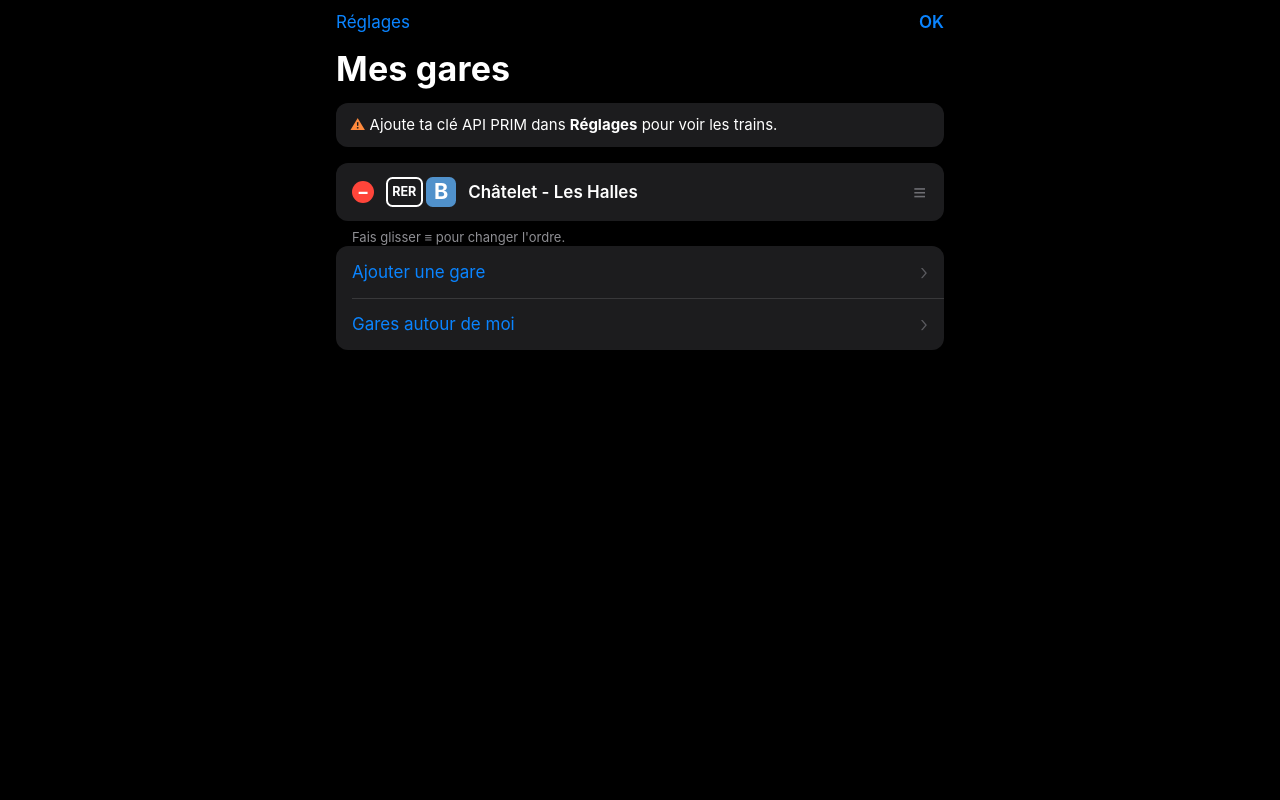
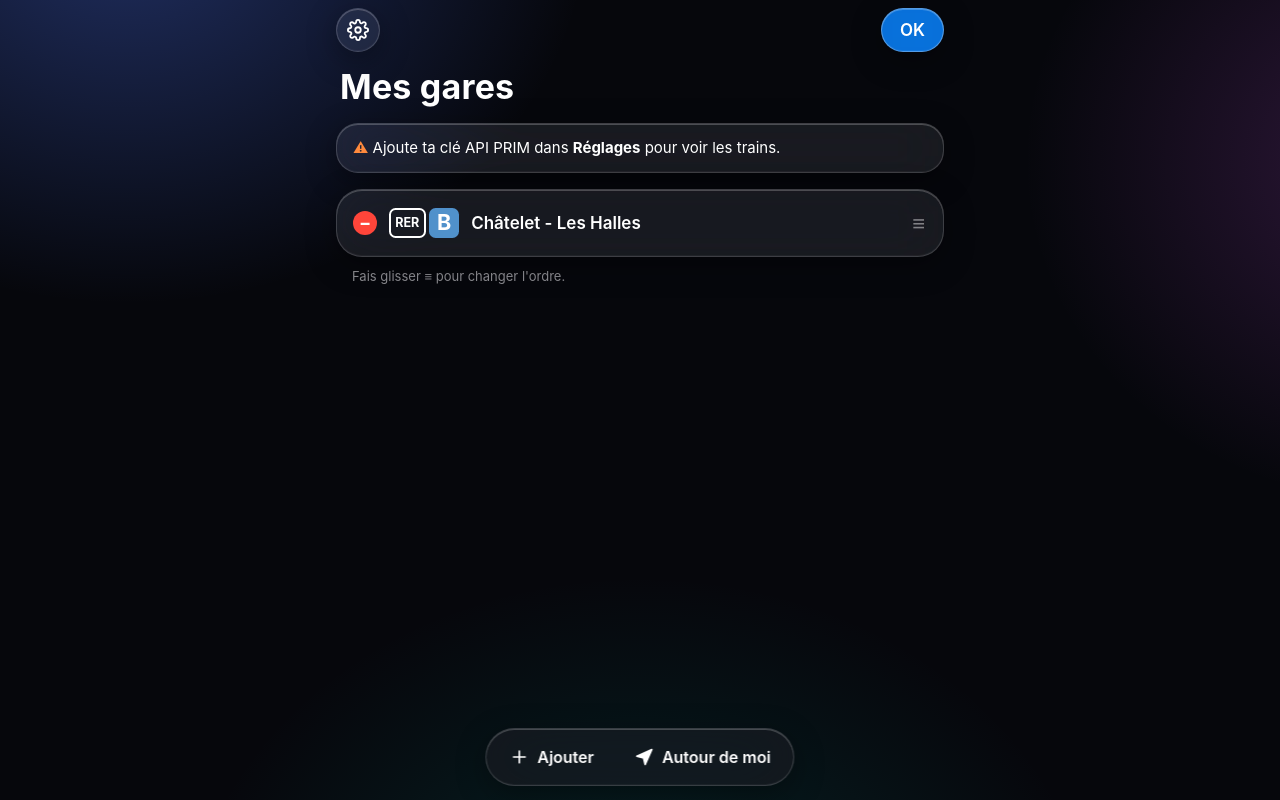
Before and after one commit to Abualzoz195/iphone, a plain HTML site: page index.html in a window 1280 px wide. Both pictures are taken after a click on the button "Modifier". Drawn offline with Linux system fonts and the light colour scheme.

Commit message:
Style Liquid Glass (iOS 26/27) : boutons en verre flottant, cartes translucides, barre d'outils flottante
Co-Authored-By: Claude Opus 5.5 <noreply@anthropic.com>
Claude-Session: https://claude.ai/code/session_019imzeAPvoha3no4cvPZ22R

```diff
--- a/css/style.css
+++ b/css/style.css
@@ -65,10 +65,37 @@ button { font: inherit; color: inherit; cursor: pointer; }
   padding: env(safe-area-inset-top) env(safe-area-inset-right) env(safe-area-inset-bottom) env(safe-area-inset-left);
 }
 
-/* ---------- 1. Pages : style iOS natif ---------- */
-.page { max-width: 640px; margin: 0 auto; padding-bottom: 40px; }
+/* ---------- 1. Pages : style Liquid Glass (iOS 26 / 27) ---------- */
+/* Fond sombre avec halos de couleur, pour que le verre ait quelque chose à flouter */
+body {
+  background:
+    radial-gradient(60vmax 50vmax at 10% -10%, rgba(80, 120, 255, 0.35), transparent 60%),
+    radial-gradient(50vmax 45vmax at 110% 20%, rgba(190, 80, 220, 0.22), transparent 60%),
+    radial-gradient(60vmax 50vmax at 50% 120%, rgba(0, 170, 160, 0.18), transparent 60%),
+    #06070c;
+  background-attachment: fixed;
+}
 
-/* Barre de navigation (boutons texte, titre centré) */
+/* Matière « verre » : translucide, floutée, liseré lumineux en haut */
+.glass,
+.group,
+.line-tile,
+.search,
+.glass-btn,
+.toolbar,
+.notice {
+  background: rgba(255, 255, 255, 0.08);
+  -webkit-backdrop-filter: blur(28px) saturate(180%);
+  backdrop-filter: blur(28px) saturate(180%);
+  border: 0.5px solid rgba(255, 255, 255, 0.16);
+  box-shadow:
+    inset 0 1px 0 rgba(255, 255, 255, 0.22),
+    inset 0 -1px 0 rgba(255, 255, 255, 0.04),
+    0 8px 30px rgba(0, 0, 0, 0.35);
+}
+
+.page { max-width: 640px; margin: 0 auto; padding-bottom: 120px; }
+
 .navbar {
   position: sticky;
   top: 0;
@@ -76,56 +103,62 @@ button { font: inherit; color: inherit; cursor: pointer; }
   display: grid;
   grid-template-columns: 1fr auto 1fr;
   align-items: center;
-  min-height: 44px;
-  padding: 0 8px;
-  background: rgba(0, 0, 0, 0.82);
-  -webkit-backdrop-filter: saturate(180%) blur(20px);
-  backdrop-filter: saturate(180%) blur(20px);
+  gap: 8px;
+  min-height: 60px;
+  padding: 8px 16px;
 }
-.navbar.has-border { border-bottom: 0.5px solid var(--app-line); }
-.nav-left { justify-self: start; display: flex; align-items: center; }
-.nav-right { justify-self: end; display: flex; align-items: center; gap: 4px; }
+.nav-left { justify-self: start; display: flex; align-items: center; gap: 8px; }
+.nav-right { justify-self: end; display: flex; align-items: center; gap: 8px; }
 .nav-title {
   margin: 0;
-  max-width: 60vw;
+  max-width: 55vw;
   font-size: 17px;
   font-weight: 600;
   white-space: nowrap;
   overflow: hidden;
   text-overflow: ellipsis;
+  display: flex;
+  align-items: center;
+  gap: 8px;
 }
-.nav-btn {
+
+/* Boutons en verre : ronds pour les icônes, en gélule pour le texte */
+.glass-btn {
   display: inline-flex;
   align-items: center;
-  gap: 2px;
-  padding: 10px 8px;
-  border: 0;
-  background: none;
-  color: var(--accent);
+  justify-content: center;
+  gap: 6px;
+  height: 44px;
+  padding: 0 18px;
+  border-radius: 22px;
+  color: var(--app-text);
   font-size: 17px;
+  font-weight: 500;
+  transition: transform 0.15s ease, background 0.15s ease;
 }
-.nav-btn.is-bold { font-weight: 600; }
-.nav-chevron { font-size: 26px; line-height: 0.6; margin-top: -3px; font-weight: 300; }
-.nav-star { font-size: 24px; color: var(--star); }
+.glass-btn.round { width: 44px; padding: 0; }
+.glass-btn:active { transform: scale(0.94); background: rgba(255, 255, 255, 0.16); }
+.glass-btn.is-tinted { background: rgba(10, 132, 255, 0.85); border-color: rgba(255, 255, 255, 0.3); font-weight: 600; }
+.nav-star { color: var(--star); }
 
-.large-title { margin: 4px 16px 14px; font-size: 34px; font-weight: 700; letter-spacing: 0.2px; }
+.large-title { margin: 6px 20px 16px; font-size: 34px; font-weight: 700; letter-spacing: 0.2px; }
 
 .group-label {
-  margin: 22px 32px 7px;
+  margin: 24px 32px 8px;
   font-size: 13px;
-  font-weight: 400;
+  font-weight: 600;
   text-transform: uppercase;
+  letter-spacing: 0.4px;
   color: var(--app-muted);
 }
-.group-footer { margin: 7px 32px 0; color: var(--app-muted); font-size: 13px; line-height: 1.4; }
+.group-footer { margin: 10px 32px 0; color: var(--app-muted); font-size: 13px; line-height: 1.4; }
 
-/* Liste groupée en carte arrondie, séparateurs décalés comme dans Réglages */
+/* Liste en carte de verre, séparateurs décalés */
 .group {
   margin: 0 16px;
   padding: 0;
   list-style: none;
-  border-radius: 12px;
-  background: var(--app-panel);
+  border-radius: 26px;
   overflow: hidden;
 }
 .group + .group { margin-top: 20px; }
@@ -134,30 +167,28 @@ button { font: inherit; color: inherit; cursor: pointer; }
   display: flex;
   align-items: center;
   gap: 12px;
-  min-height: 52px;
-  padding: 8px 16px;
+  min-height: 54px;
+  padding: 8px 18px;
 }
-.list-item + .list-item::before,
-.fav-card + .fav-card::before {
+.list-item + .list-item::before {
   content: "";
   position: absolute;
   top: 0;
-  left: 16px;
-  right: 0;
-  border-top: 0.5px solid var(--app-line);
+  left: 18px;
+  right: 18px;
+  border-top: 0.5px solid rgba(255, 255, 255, 0.12);
 }
-.list-item:active { background: var(--app-press); }
+.list-item:active { background: rgba(255, 255, 255, 0.08); }
 .list-item-name { flex: 1; min-width: 0; font-size: 17px; }
-.list-item.is-action { color: var(--accent); }
 .distance { color: var(--app-muted); font-size: 15px; }
-.chevron { color: #5a5a5f; font-size: 22px; font-weight: 300; }
+.chevron { color: rgba(255, 255, 255, 0.35); font-size: 22px; font-weight: 300; }
 
-.empty { margin: 0; padding: 14px 16px; color: var(--app-muted); font-size: 15px; line-height: 1.4; }
+.empty { margin: 0; padding: 16px 18px; color: var(--app-muted); font-size: 15px; line-height: 1.4; list-style: none; }
+.glass.empty { border-radius: 26px; }
 .notice {
   margin: 0 16px 16px;
-  padding: 12px 14px;
-  border-radius: 12px;
-  background: var(--app-panel);
+  padding: 14px 16px;
+  border-radius: 22px;
   color: var(--app-text);
   font-size: 15px;
   line-height: 1.35;
@@ -167,46 +198,73 @@ button { font: inherit; color: inherit; cursor: pointer; }
 .line-grid {
   display: grid;
   grid-template-columns: repeat(auto-fill, minmax(96px, 1fr));
-  gap: 8px;
+  gap: 10px;
   margin: 0 16px;
 }
 .line-tile {
   display: grid;
   place-items: center;
-  padding: 12px 4px;
-  border-radius: 12px;
-  background: var(--app-panel);
+  padding: 14px 4px;
+  border-radius: 22px;
+  transition: transform 0.15s ease;
 }
-.line-tile:active { background: var(--app-press); }
+.line-tile:active { transform: scale(0.95); }
 
 .search-row { display: flex; gap: 8px; margin: 4px 16px 16px; }
 .search {
   flex: 1;
   min-width: 0;
-  padding: 8px 12px;
-  border: 0;
-  border-radius: 10px;
-  background: #1c1c1e;
+  height: 44px;
+  padding: 0 18px;
+  border-radius: 22px;
   color: var(--app-text);
   font: inherit;
   font-size: 17px; /* 16 px minimum : évite le zoom automatique de Safari */
 }
 .search::placeholder { color: var(--app-muted); }
 
-/* ---------- Favoris avec aperçu des prochains trains ---------- */
-.fav-card { position: relative; }
-.fav-link { display: block; padding: 12px 16px 14px; }
-.fav-link:active { background: var(--app-press); }
-.fav-head { display: flex; align-items: center; gap: 12px; }
+/* Barre d'outils flottante en bas (comme les apps iOS 26 / 27) */
+.toolbar {
+  position: fixed;
+  left: 50%;
+  bottom: calc(14px + env(safe-area-inset-bottom));
+  z-index: 4;
+  display: flex;
+  gap: 4px;
+  padding: 5px;
+  border-radius: 30px;
+  transform: translateX(-50%);
+}
+.toolbar-btn {
+  display: inline-flex;
+  align-items: center;
+  gap: 8px;
+  height: 46px;
+  padding: 0 18px;
+  border-radius: 23px;
+  font-size: 16px;
+  font-weight: 600;
+  white-space: nowrap;
+  transition: background 0.15s ease;
+}
+.toolbar-btn:active { background: rgba(255, 255, 255, 0.14); }
+.toolbar-btn svg { width: 20px; height: 20px; }
+
+/* ---------- Favoris : une carte de verre par gare, avec aperçu ---------- */
+.fav-list { display: grid; gap: 12px; margin: 0 16px; padding: 0; list-style: none; }
+.fav-card { position: relative; border-radius: 26px; overflow: hidden; }
+.fav-link { display: block; padding: 14px 16px 16px; }
+.fav-link:active { background: rgba(255, 255, 255, 0.06); }
+.fav-head { display: flex; align-items: center; gap: 12px; padding: 0 2px; }
 .fav-name { flex: 1; min-width: 0; font-size: 17px; font-weight: 600; white-space: nowrap; overflow: hidden; text-overflow: ellipsis; }
 
-.fav-card.is-editing { display: flex; align-items: center; gap: 12px; padding: 12px 16px; }
+.fav-card.is-editing { display: flex; align-items: center; gap: 12px; padding: 14px 16px; }
 .fav-delete {
   flex: none;
   display: grid;
   place-items: center;
-  width: 22px;
-  height: 22px;
+  width: 24px;
+  height: 24px;
   padding: 0;
   border: 0;
   border-radius: 50%;
@@ -218,19 +276,19 @@ button { font: inherit; color: inherit; cursor: pointer; }
 }
 .drag-handle {
   flex: none;
-  padding: 6px 2px 6px 12px;
-  color: #6e6e73;
+  padding: 8px 2px 8px 14px;
+  color: rgba(255, 255, 255, 0.45);
   font-size: 22px;
   line-height: 1;
   touch-action: none; /* le doigt déplace la gare au lieu de faire défiler */
   cursor: grab;
 }
-.fav-card.dragging { background: #2c2c2e; box-shadow: 0 6px 20px rgba(0, 0, 0, 0.5); z-index: 2; }
+.fav-card.dragging { transform: scale(1.03); background: rgba(255, 255, 255, 0.16); z-index: 2; }
 
 /* Mini écran : une ligne par direction, dans le style des écrans de quai */
 .preview {
-  margin-top: 10px;
-  border-radius: 6px;
+  margin-top: 12px;
+  border-radius: 14px;
   overflow: hidden;
   font-family: var(--font);
 }
@@ -325,7 +383,7 @@ button { font: inherit; color: inherit; cursor: pointer; }
 
 /* ---------- Écran de quai : cadre commun ---------- */
 .board-page { background: #050505; }
-.board-page .navbar { background: rgba(5, 5, 5, 0.85); }
+.board-page .navbar { background: linear-gradient(#050505 60%, rgba(5, 5, 5, 0)); }
 
 .screens {
   display: grid;
@@ -629,3 +687,5 @@ body:has(.board-page) { background: #050505; }
 }
 .plan-svg { display: block; }
 .plan-svg a { cursor: pointer; }
+/* La barre flottante passe au-dessus du contenu : verre plus dense pour rester lisible */
+.toolbar { background: rgba(28, 28, 34, 0.62); -webkit-backdrop-filter: blur(30px) saturate(200%); backdrop-filter: blur(30px) saturate(200%); }
--- a/js/app.js
+++ b/js/app.js
@@ -72,8 +72,20 @@ function locate() {
 }
 
 // Barre du haut façon iOS : bouton retour à gauche, titre au centre, actions à droite.
+// Icônes (traits SVG, couleur du texte)
+const svg = (body, fill = "none") =>
+  `<svg viewBox="0 0 24 24" width="22" height="22" fill="${fill}" stroke="currentColor" stroke-width="2" stroke-linecap="round" stroke-linejoin="round" aria-hidden="true">${body}</svg>`;
+const ICONS = {
+  back: svg(`<path d="M15 18l-6-6 6-6"/>`),
+  plus: svg(`<path d="M12 5v14M5 12h14"/>`),
+  locate: svg(`<path d="M3 11l18-8-8 18-2-8-8-2z"/>`, "currentColor"),
+  star: (on) => svg(`<path d="M12 2.8l2.9 5.9 6.5.9-4.7 4.6 1.1 6.5L12 17.6l-5.8 3.1 1.1-6.5-4.7-4.6 6.5-.9z"/>`, on ? "currentColor" : "none"),
+  gear: svg(`<circle cx="12" cy="12" r="3"/><path d="M19.4 15a1.7 1.7 0 0 0 .3 1.8l.1.1a2 2 0 1 1-2.8 2.8l-.1-.1a1.7 1.7 0 0 0-1.8-.3 1.7 1.7 0 0 0-1 1.5V21a2 2 0 1 1-4 0v-.1a1.7 1.7 0 0 0-1.1-1.5 1.7 1.7 0 0 0-1.8.3l-.1.1a2 2 0 1 1-2.8-2.8l.1-.1a1.7 1.7 0 0 0 .3-1.8 1.7 1.7 0 0 0-1.5-1H3a2 2 0 1 1 0-4h.1a1.7 1.7 0 0 0 1.5-1.1 1.7 1.7 0 0 0-.3-1.8l-.1-.1a2 2 0 1 1 2.8-2.8l.1.1a1.7 1.7 0 0 0 1.8.3H9a1.7 1.7 0 0 0 1-1.5V3a2 2 0 1 1 4 0v.1a1.7 1.7 0 0 0 1 1.5 1.7 1.7 0 0 0 1.8-.3l.1-.1a2 2 0 1 1 2.8 2.8l-.1.1a1.7 1.7 0 0 0-.3 1.8V9a1.7 1.7 0 0 0 1.5 1H21a2 2 0 1 1 0 4h-.1a1.7 1.7 0 0 0-1.5 1z"/>`),
+};
+
+// Barre du haut façon Liquid Glass : boutons en verre flottant, titre au centre.
 function navbar(title, { back, backLabel = "Retour", left = "", right = "", border = true } = {}) {
-  const backHtml = back ? `<a class="nav-btn" href="${back}"><span class="nav-chevron">‹</span>${escapeHtml(backLabel)}</a>` : "";
+  const backHtml = back ? `<a class="glass-btn round" href="${back}" aria-label="${escapeHtml(backLabel)}">${ICONS.back}</a>` : "";
   return `<header class="navbar ${border ? "has-border" : ""}">
     <div class="nav-left">${backHtml}${left}</div>
     <h1 class="nav-title">${title}</h1>
@@ -90,13 +102,13 @@ let editing = false; // mode « Modifier » de l'accueil
 function favoriteCard(fav, line, station) {
   const key = `${line.id}/${station.id}`;
   if (editing) {
-    return `<li class="fav-card is-editing" data-key="${key}">
+    return `<li class="fav-card glass is-editing" data-key="${key}">
       <button class="fav-delete" data-delete="${key}" aria-label="Retirer ${escapeHtml(station.name)}">−</button>
       ${lineBadge(line)}<span class="fav-name">${escapeHtml(station.name)}</span>
       <span class="drag-handle" aria-label="Déplacer">≡</span>
     </li>`;
   }
-  return `<li class="fav-card" data-key="${key}">
+  return `<li class="fav-card glass" data-key="${key}">
     <a class="fav-link" href="#/board/${key}">
       <div class="fav-head">${lineBadge(line)}<span class="fav-name">${escapeHtml(station.name)}</span><span class="chevron">›</span></div>
       <div class="preview" data-preview="${key}"></div>
@@ -116,17 +128,17 @@ function homePage() {
   app.innerHTML = `<div class="page">
     ${navbar("", {
       border: false,
-      left: `<button class="nav-btn" data-action="settings">Réglages</button>`,
-      right: cards ? `<button class="nav-btn ${editing ? "is-bold" : ""}" data-action="edit">${editing ? "OK" : "Modifier"}</button>` : "",
+      left: `<button class="glass-btn round" data-action="settings" aria-label="Réglages">${ICONS.gear}</button>`,
+      right: cards ? `<button class="glass-btn ${editing ? "is-tinted" : ""}" data-action="edit">${editing ? "OK" : "Modifier"}</button>` : "",
     })}
     <h1 class="large-title">Mes gares</h1>
     ${!apiKey() ? `<p class="notice">Ajoute ta clé API PRIM dans <b>Réglages</b> pour voir les trains.</p>` : ""}
-    <ul class="group" id="fav-list">${cards || `<li class="empty">Aucune gare. Ajoutes-en une puis touche ☆ sur son écran.</li>`}</ul>
+    <ul class="fav-list" id="fav-list">${cards || `<li class="glass empty">Aucune gare. Ajoutes-en une puis touche ☆ sur son écran.</li>`}</ul>
     ${editing ? `<p class="group-footer">Fais glisser ≡ pour changer l'ordre.</p>` : ""}
-    <div class="group">
-      <a class="list-item is-action" href="#/lines"><span class="list-item-name">Ajouter une gare</span><span class="chevron">›</span></a>
-      <a class="list-item is-action" href="#/nearby"><span class="list-item-name">Gares autour de moi</span><span class="chevron">›</span></a>
-    </div>
+    <nav class="toolbar" aria-label="Actions">
+      <a class="toolbar-btn" href="#/lines">${ICONS.plus}<span>Ajouter</span></a>
+      <a class="toolbar-btn" href="#/nearby">${ICONS.locate}<span>Autour de moi</span></a>
+    </nav>
   </div>`;
 
   const list = document.getElementById("fav-list");
@@ -271,7 +283,7 @@ function linePage(lineId) {
   if (!line) return (location.hash = "#/lines");
 
   app.innerHTML = `<div class="page">
-    ${navbar(lineBadge(line), { back: "#/lines", backLabel: "Lignes", right: `<button class="nav-btn" id="near">Proche</button>` })}
+    ${navbar(lineBadge(line), { back: "#/lines", backLabel: "Lignes", right: `<button class="glass-btn round" id="near" aria-label="Trier par distance">${ICONS.locate}</button>` })}
     <div class="search-row" style="margin-top:12px">
       <input class="search" id="search" type="search" placeholder="Rechercher une gare" autocomplete="off">
     </div>
@@ -445,12 +457,12 @@ function boardPage(lineId, stationId) {
 
   Object.assign(board, { line, station, departures: [], messages: [], loaded: false, error: null });
 
-  const star = () => (isFavorite(line.id, station.id) ? "★" : "☆");
+  const star = () => ICONS.star(isFavorite(line.id, station.id));
   app.innerHTML = `<div class="board-page">
     ${navbar(escapeHtml(station.name), {
       back: "#/",
       backLabel: "Mes gares",
-      right: `<button class="nav-btn nav-star" id="star" aria-label="Favori">${star()}</button>`,
+      right: `<button class="glass-btn round nav-star" id="star" aria-label="Favori">${star()}</button>`,
     })}
     <p class="notice" id="board-error" hidden></p>
     <div class="screens" id="screens"></div>
@@ -460,7 +472,7 @@ function boardPage(lineId, stationId) {
 
   document.getElementById("star").addEventListener("click", (e) => {
     toggleFavorite(line.id, station.id);
-    e.currentTarget.textContent = star();
+    e.currentTarget.innerHTML = star();
   });
 
   mountLinePlan(document.getElementById("line-plan"), line, station.id);
```
